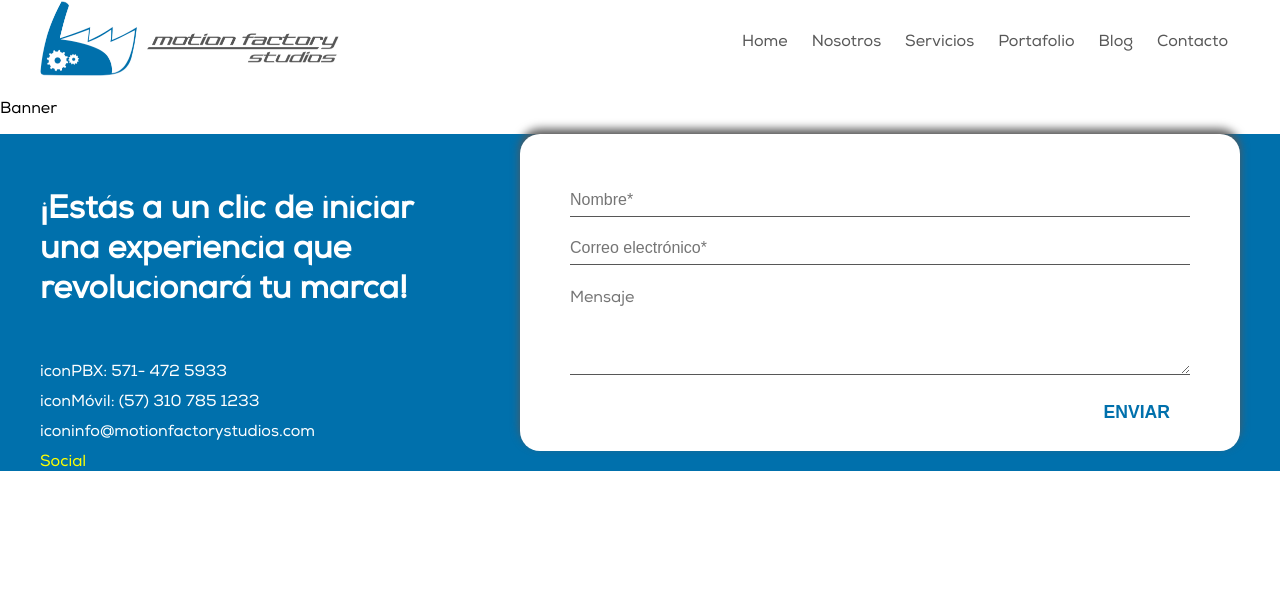
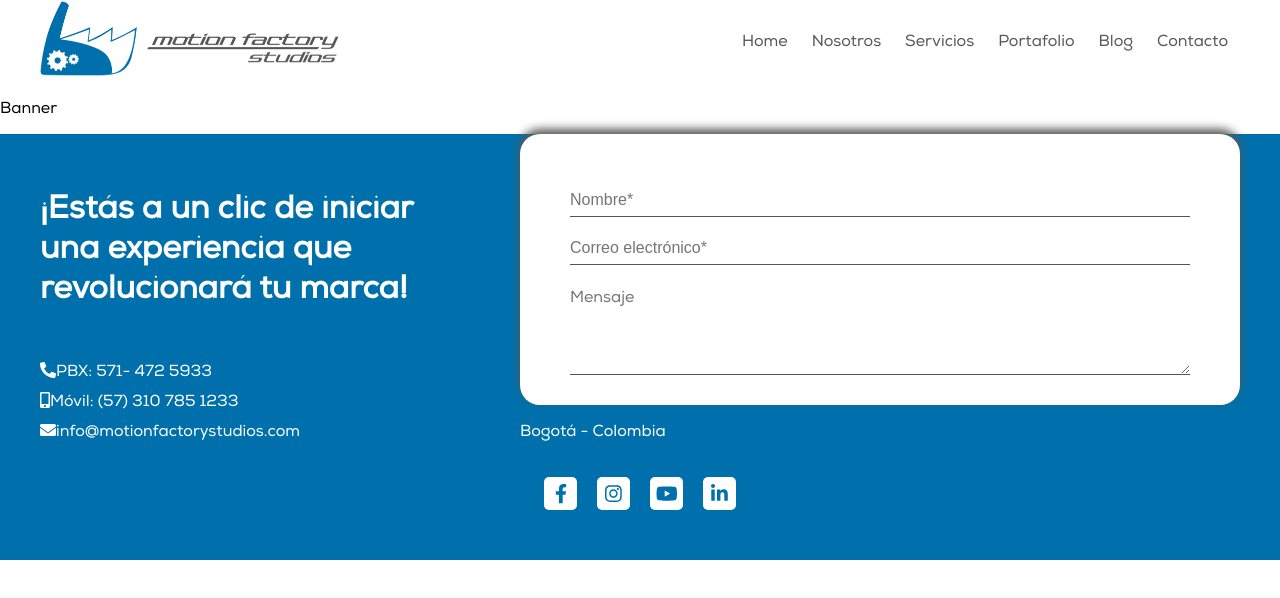
Before and after one commit to helbertoro/mfs, a React (Create React App) app: page / in a window 1280 px wide. Shown: the top 598 px of the page. Built offline with nearby package versions, Linux system fonts and the light colour scheme.

Commit message:
Social networks

```diff
--- a/package.json
+++ b/package.json
@@ -3,6 +3,10 @@
   "version": "0.1.0",
   "private": true,
   "dependencies": {
+    "@fortawesome/fontawesome-svg-core": "^1.2.35",
+    "@fortawesome/free-brands-svg-icons": "^5.15.3",
+    "@fortawesome/free-solid-svg-icons": "^5.15.3",
+    "@fortawesome/react-fontawesome": "^0.1.14",
     "@testing-library/jest-dom": "5.11.4",
     "@testing-library/react": "11.1.0",
     "@testing-library/user-event": "12.1.10",
--- a/src/components/Footer/ContactForm.sass
+++ b/src/components/Footer/ContactForm.sass
@@ -1,6 +1,11 @@
 @import '../../variables.sass'
 
 .ContactForm
+  padding: 50px 50px 10px 50px
+  box-sizing: border-box
+  border-radius: 20px
+  box-shadow: 0px -5px 10px $color-secondary
+  background-color: $color-secondary-contrast
   &-element
     width: 100%
     padding: 7px 0
--- a/src/components/Footer/Footer.jsx
+++ b/src/components/Footer/Footer.jsx
@@ -1,5 +1,7 @@
 import React from 'react';
 import PropTypes from 'prop-types';
+import { FontAwesomeIcon } from '@fortawesome/react-fontawesome'
+import { faPhoneAlt, faMobileAlt, faEnvelope } from '@fortawesome/free-solid-svg-icons'
 import { ContactForm } from './ContactForm.jsx';
 import { Social } from './Social.jsx';
 import './Footer.sass';
@@ -12,21 +14,22 @@ export const Footer = (props) => {
           <h5>¡Estás a un clic de iniciar una experiencia que revolucionará tu marca!</h5>
           <ul>
             <li>
-              icon
+              <FontAwesomeIcon icon={faPhoneAlt}/>
               <span>PBX: 571- 472 5933</span>
             </li>
             <li>
-              icon
+              <FontAwesomeIcon icon={faMobileAlt}/>
               <span>Móvil: (57) 310 785 1233</span>
             </li>
             <li>
-              icon
+              <FontAwesomeIcon icon={faEnvelope}/>
               <span>info@motionfactorystudios.com</span>
             </li>
           </ul>
         </div>
         <div className="Footer-form">
           <ContactForm/>
+          <p>Bogotá - Colombia</p>
         </div>
         <div className="Footer-social">
           <Social/>
--- a/src/components/Footer/Footer.sass
+++ b/src/components/Footer/Footer.sass
@@ -25,10 +25,5 @@
         margin-bottom: 10px
   &-form
     width: 60%
-    padding: 50px 50px 0px 50px
-    box-sizing: border-box
-    border-radius: 20px
-    box-shadow: 0px -5px 10px $color-secondary
-    background-color: $color-secondary-contrast
   &-social
     width: 100%
--- a/src/components/Footer/Social.jsx
+++ b/src/components/Footer/Social.jsx
@@ -1,11 +1,34 @@
 import React from 'react';
 import PropTypes from 'prop-types';
+import { FontAwesomeIcon } from '@fortawesome/react-fontawesome'
+import { faFacebookF, faInstagram, faYoutube, faLinkedinIn } from '@fortawesome/free-brands-svg-icons'
 import './Social.sass';
 
 export const Social = (props) => {
   return (
     <div className="Social">
-      Social
+      <ul>
+        <li>
+          <a href="?">
+            <FontAwesomeIcon icon={faFacebookF}/>
+          </a>
+        </li>
+        <li>
+          <a href="?">
+            <FontAwesomeIcon icon={faInstagram}/>
+          </a>
+        </li>
+        <li>
+          <a href="?">
+            <FontAwesomeIcon icon={faYoutube}/>
+          </a>
+        </li>
+        <li>
+          <a href="?">
+            <FontAwesomeIcon icon={faLinkedinIn}/>
+          </a>
+        </li>
+      </ul>
     </div>
   );
 };
--- a/src/components/Footer/Social.sass
+++ b/src/components/Footer/Social.sass
@@ -1,2 +1,22 @@
+@import '../../variables.sass'
+
 .Social
-  color: yellow
+  text-align: center
+  padding: 20px 0 50px 0
+  ul
+    margin: 0
+    padding: 0
+    li
+      list-style-type: none
+      display: inline-block
+      margin: 0 10px
+      a
+        display: flex
+        justify-content: center
+        align-items: center
+        width: 33px
+        height: 33px
+        border-radius: 5px
+        background-color: $color-secondary-contrast
+        color: $color-primary
+        font-size: 1.2rem
```
Also changed, not shown: 1 other file (tests, documents, lock files or other folders).
